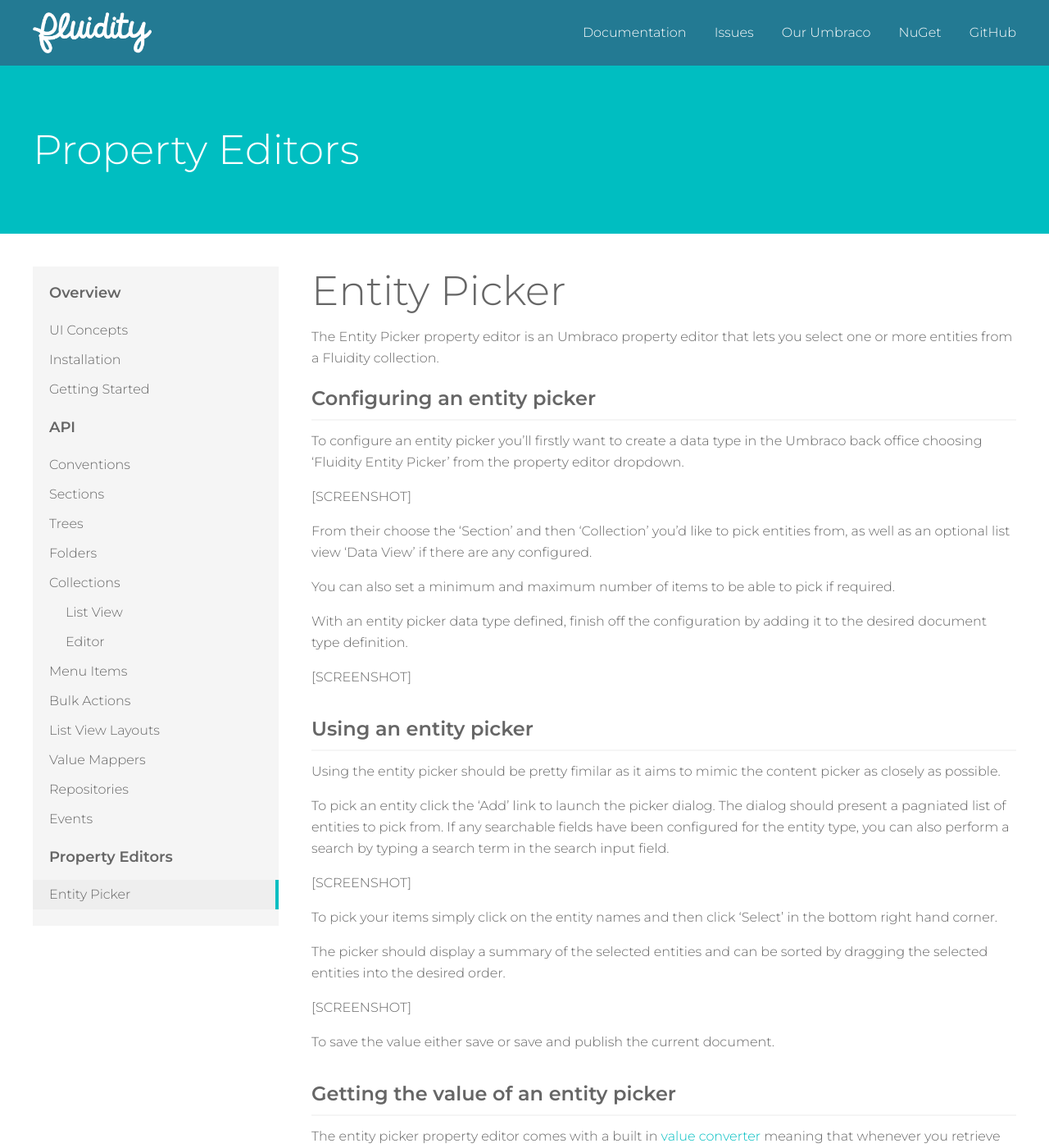
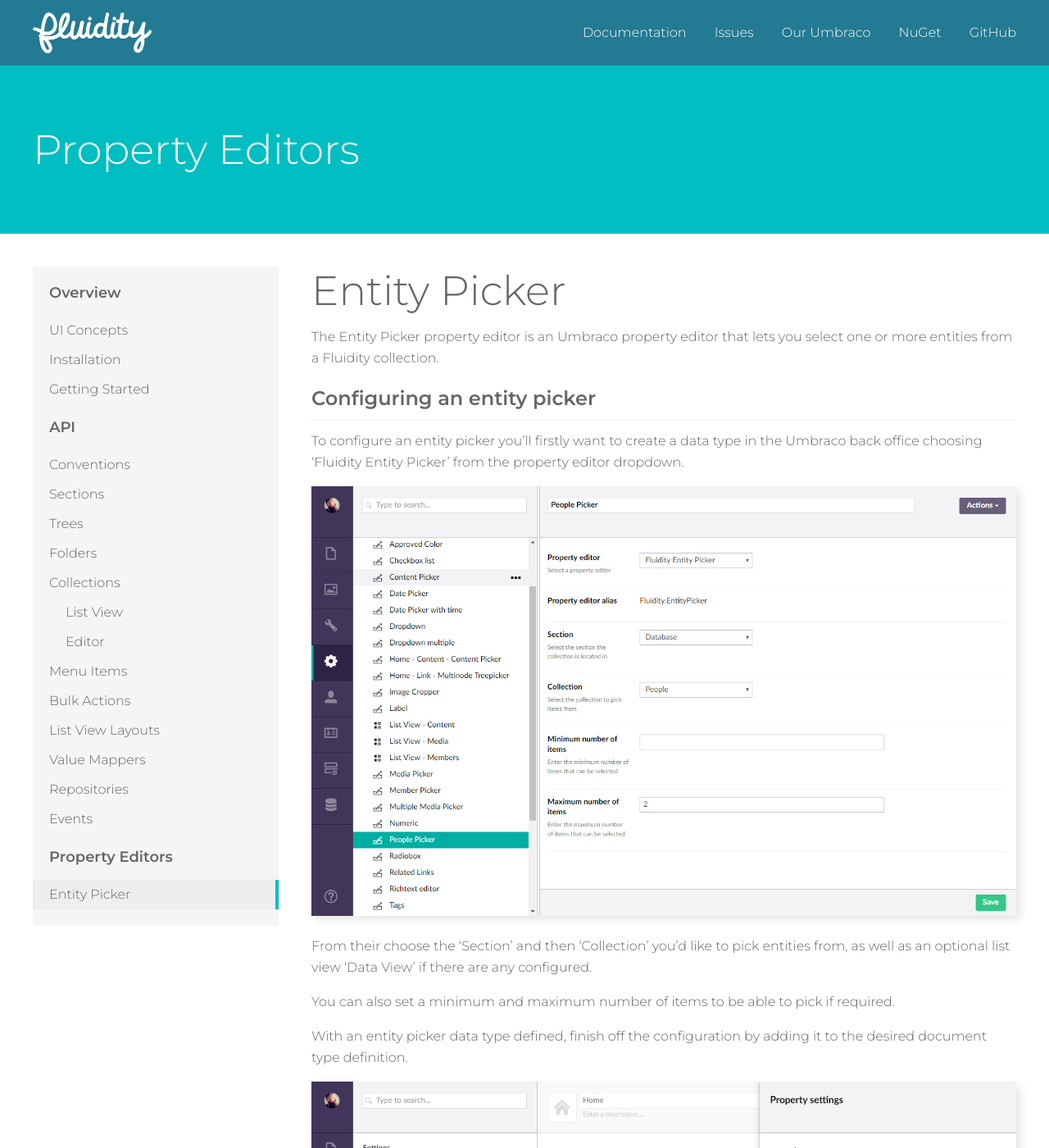
Before and after one commit to mattbrailsford/umbraco-fluidity, a Jekyll site: the page built from docs/_pages/03-property-editors-00-entity-picker.md, in a window 1280 px wide and 1400 px high. Shown: the whole window at 82% size. Built offline with Jekyll 4.4.1, drawn with Linux system fonts in a browser that asks for light colours.

Commit message:
Entity picker screenshots

```diff
--- a/docs/_pages/03-property-editors-00-entity-picker.md
+++ b/docs/_pages/03-property-editors-00-entity-picker.md
@@ -11,7 +11,7 @@
 
 To configure an entity picker you'll firstly want to create a data type in the Umbraco back office choosing 'Fluidity Entity Picker' from the property editor dropdown.
 
-[SCREENSHOT]
+![Pre Value]({{ site.baseurl }}/img/pre-value.png)
 
 From their choose the 'Section' and then 'Collection' you'd like to pick entities from, as well as an optional list view 'Data View' if there are any configured.
 
@@ -19,7 +19,7 @@
 
 With an entity picker data type defined, finish off the configuration by adding it to the desired document type definition.
 
-[SCREENSHOT]
+![Add to Doc Type]({{ site.baseurl }}/img/add-to-doc-type.png)
 
 ### Using an entity picker
 {: .mt}
@@ -28,13 +28,13 @@
 
 To pick an entity click the 'Add' link to launch the picker dialog. The dialog should present a pagniated list of entities to pick from. If any searchable fields have been configured for the entity type, you can also perform a search by typing a search term in the search input field.
 
-[SCREENSHOT]
+![Picker Dialog]({{ site.baseurl }}/img/picker-dialog.png)
 
 To pick your items simply click on the entity names and then click 'Select' in the bottom right hand corner.
 
 The picker should display a summary of the selected entities and can be sorted by dragging the selected entities into the desired order.
 
-[SCREENSHOT]
+![Picker]({{ site.baseurl }}/img/picker.png)
 
 To save the value either save or save and publish the current document.
 
```
Also changed, not shown: docs/img/add-to-doc-type.png (added), docs/img/picker-dialog.png (added), docs/img/picker.png (added), docs/img/pre-value.png (added).
